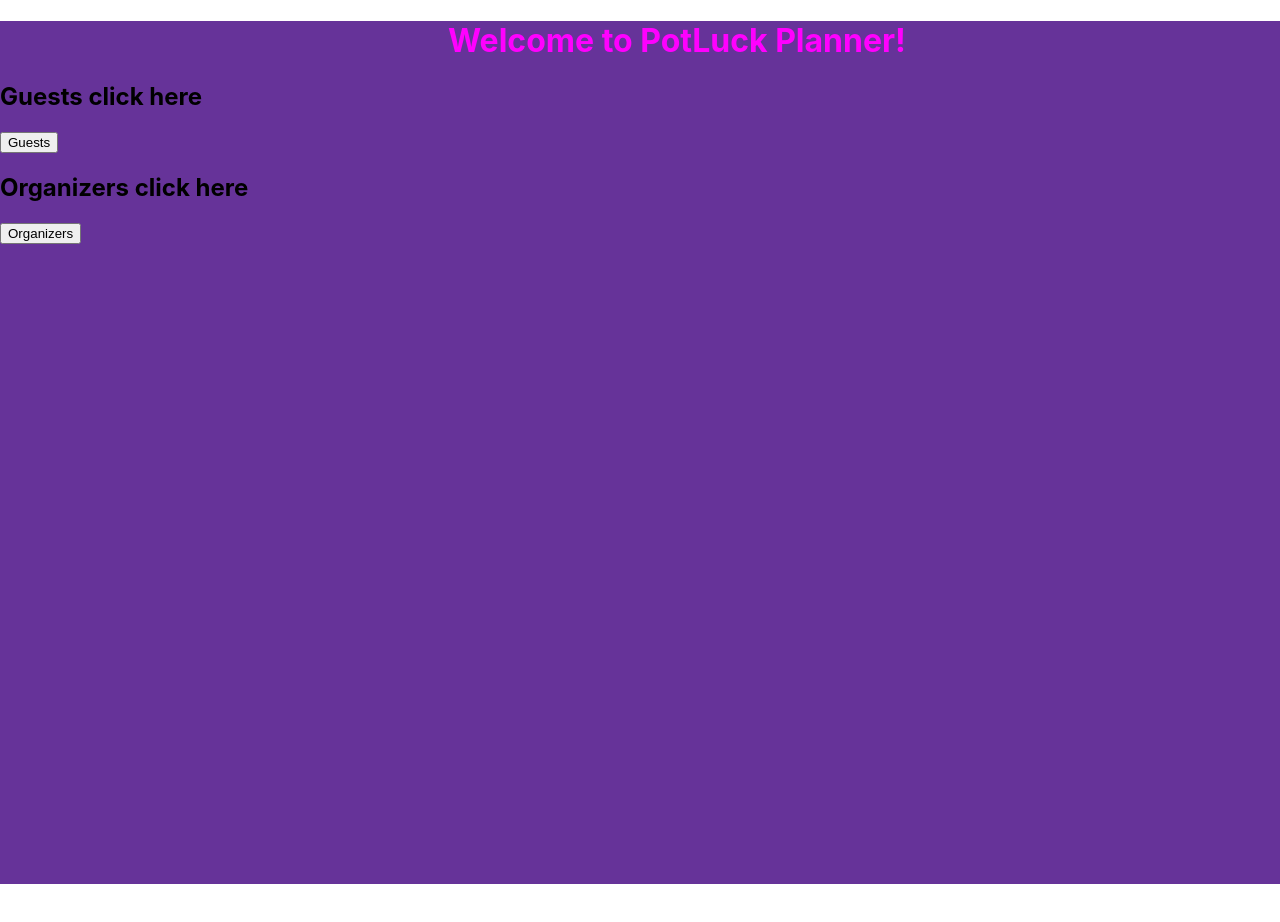
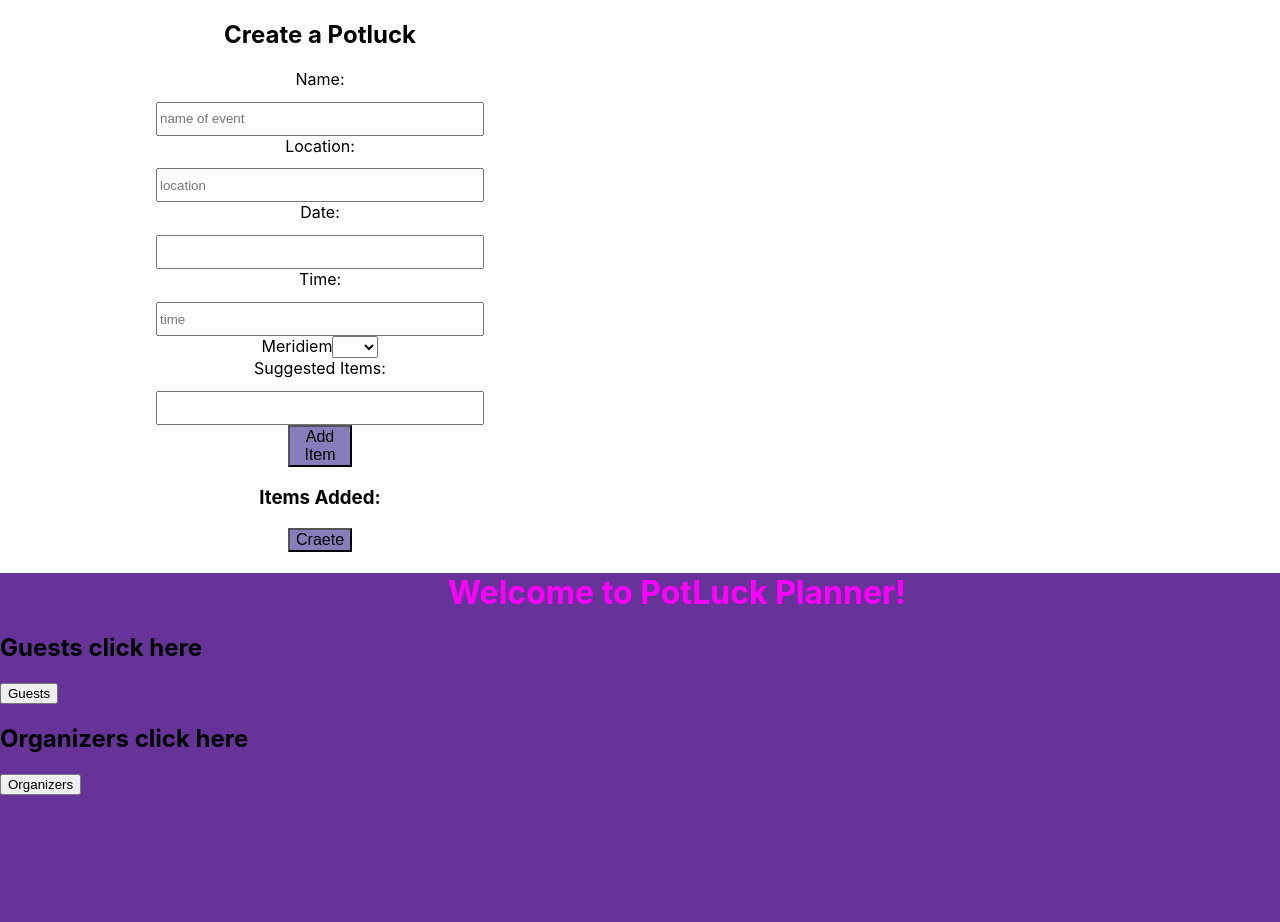
Before and after one commit to bw-potluck-planner-46/Frontend, a React (Create React App) app in the folder front-end/: page / in a window 1280 px wide. Shown: the top 922 px of the page. Before the commit the page ends 884 px from the top, so only its background shows below. Built offline with nearby package versions, Linux system fonts and the light colour scheme; no server answers.

Commit message:
potluck form revised

```diff
--- a/front-end/src/App.js
+++ b/front-end/src/App.js
@@ -5,7 +5,7 @@ import GuestStart from "./components/GuestStart"
 import GuestLogin from "./components/GuestLogin"
 import GuestRegister from "./components/GuestRegister"
 import GuestDashboard from "./privateGuestComponents/GuestDashboard"
-
+import PotluckCreate from './Private/PotluckCreate'
 import UserDashboard from "./Private/UserDashboard"
 
 import OrganizerStart from "./components/OrganizerStart"
@@ -33,6 +33,7 @@ const App = () => {
   return (
 
     <>
+    <PotluckCreate/>
         <Switch>
           <Route exact path="/">
             <StyledDiv>
--- a/front-end/src/Potluck.js
+++ b/front-end/src/Potluck.js
@@ -24,3 +24,5 @@ function Potluck({ details }) {
     </div>
   );
 }
+
+export default Potluck;
--- a/front-end/src/Private/PotluckCreate.js
+++ b/front-end/src/Private/PotluckCreate.js
@@ -1,135 +1,241 @@
-import React, { useState, useEffect } from "react";
-import { useParams, useRouteMatch, Route } from "react-router-dom";
+import React, { useState, useEffect} from "react";
+import axios from 'axios';
+import styled from 'styled-components';
 import * as yup from "yup";
 
+const StyledContainer = styled.form`
+  dispaly:flex;
+  justify-content: center;
+`
+const StyledForm = styled.form`
+  width: 50%;
+  display: flex;
+  flex-direction: column;
+  align-items: center;
+`
+const StyledLabel = styled.label`
+  margin-bottom: 2%;
+`
+const StyledInputContainer = styled.div`
+  width: 100%;
+  display: flex;
+  flex-direction: row;
+  justify-content: center;
+`
+const StyledInputs = styled.input`
+  width: 50%;
+  height: 3.5vh;
+`
+const StyledTime = styled.div`
+  display:flex;
+
+`
+const StyledErrorsContainer = styled.div``
+const StyledList = styled.div``
+const StyledButton = styled.button`
+  font-size: 1rem;
+  width: 10%;
+  background-color: #867EBA;
+  &:hover{
+    cursor: pointer;
+}
+`
+const StyledError = styled.p`
+  font-size: 0.75rem;
+  color: #DA3436;
+`
+
 const formSchema = yup.object().shape({
-  name: yup.string().required("event name is required"),
-  location: yup.string().required("event location is required"),
-  date: yup.string().required("event date is required"),
-  time: yup.string().required("event start time is required"),
+  name: yup.string().required("event name is required").min(2,'name must be at least 2 characters long'),
+  location: yup.string().required("event location is required").min(2,'location must be at least 2 characters long'),
+  date: yup.string().required("event date is required").max(8,'date cant not be more than 8 characters'),
+  time: yup.string().required("event start time is required").max(4,'characters long'),
   meridiem: yup.string().required().oneOf(["a.m.", "p.m."]),
+  items: yup.string(),
 });
 
-const PotluckCreate = () => {
-  const [potluck, setPotluck] = useState({
+const initialFormValues = {
   name: "",
   location: "",
   date: "",
   time: "",
-    items: "",
-  });
-  const [items, setItems] = useState({
-      commaSeparated: '',
-      multiline:''
+  meridiem:'',
+  items: [],
+};
+
+const initialFormErrors={
+  name:'',
+  location:'',
+  date:'',
+  time:'',
+  meridiem:'',
+};
+
+const initialPotlucks = [];
+
+const PotluckCreate = () => {
+  const [potlucks, setPotlucks] = useState(initialPotlucks);
+  const [formValues, setFormValues] = useState({
+    name: "",
+    location: "",
+    date: "",
+    time: "",
+    meridiem:'',
+    items: [],
   });
 
-    const handleCommaSeparatedChange = evt => {
-        const { value } = evt, target
-        setItems({
-            commaSeparated: value,
-            multiline: value
-                .split(',')
-                .map(v => v.trim())
-                .filter(Boolean)
-            .join('\n'),
+  const [itemInput, setItemInput] = useState('');
+  const [formErrors, setFormErrors]= useState(initialFormErrors);
+  const [item, setItem] = useState(potlucks.items)
+
+  const getPotlucks=()=>{
+    axios.get(`https://www.POTLUCKS.com/potlucks`)
+    .then((res)=>{
+      setPotlucks(res.data);
+    })
+    .catch((err)=>{
+      console.log(err);
     })
   }
-        const handleMultilineChange = evt => {
-        const { value } = evt, target
-        setItems({
-            commaSeparated: value,
-            multiline: value
-                .split(',')
-                .map(v => v.trim())
-                .filter(Boolean)
-            .join('\n'),
+
+  const postNewPotluck=(newPotluck)=>{
+    axios.post(`https://www.POTLUCKS.com/potlucks`)
+    .then((res)=>{
+      setPotlucks([res.data, ...potlucks]);
+      setFormValues(initialFormValues);
+    })
+    .catch((err)=>{
+      console.log(err);
     })
   }
-  const { url, path } = useParams();
 
-  const change = (evt) => {
+  useEffect(()=>{
+    getPotlucks();
+  }, []);
+
+  const validate = (evt) => {
+    yup.reach(formSchema, evt.target.name)
+       .validate(evt.target.value)
+       .then( valid => {
+        setFormErrors({
+               ...formErrors,
+               [evt.target.name]: ''
+           })
+       })
+       .catch( error => {
+        setFormErrors({
+            ...formErrors,
+            [evt.target.name]: error.errors[0]
+        })
+       })
+}
+  const onChange= (evt) => {
     evt.persist();
-    setPotluck({ ...potluck, [evt.target.name]: evt.target.value });
+    validate(evt);
+   setPotlucks({...potlucks, [evt.target.name]: evt.target.value});
 };
 
-  const id =
-    potluck.find((item) => {
-      return item.id == potluck.id;
-    }) || {};
+  const addItem =() =>{
+   const newItemsList = potlucks.items.split(',').map(v=>v.trim()).filter(Boolean).join('\n');
+   setItem(newItemsList);
 
-  if (!potluck) {
+  }
+
+  const clear=()=>{
+    setItem('');
+  }
+
+
+  if (!potlucks) {
     return <div>Loading potluck information...</div>;
   }
 
   return (
-    <div className="form-group card">
-      <form>
-        <h2>Create a Potluck:</h2>
-        <label>
-          Name:
-          <input
+    <StyledContainer>
+    <StyledForm>
+      <h2>Create a Potluck</h2>
+      <StyledErrorsContainer>
+        <div>{formErrors.name}</div>
+        <div>{formErrors.location}</div>
+        <div>{formErrors.date}</div>
+        <div>{formErrors.time}</div>
+        <div>{formErrors.meridiem}</div>
+      </StyledErrorsContainer>
+      <StyledLabel htmlfor='name'>Name:</StyledLabel>
+      <StyledInputContainer>
+        <StyledInputs
           type="text"
-            name="name"
-            placeholder="name"
-            value={potluck.name}
-            onChange={change}
+          id='name'
+          name='name'
+          placeholder='name of event'
+          value={potlucks.name}
+          onChange={onChange}
         />
-        </label>
-        <label>
-          Location:
-          <input
+        </StyledInputContainer>
+      <StyledLabel htmlfor='location'>Location:</StyledLabel>
+      <StyledInputContainer>
+      <StyledInputs
+          id='location'
+          name='location'
+          type='text'
+          placeholder='location'
+          value={potlucks.location}
+          onChange={onChange}
+        />
+        </StyledInputContainer>
+      <StyledLabel htmlfor='date'>Date:</StyledLabel>
+      <StyledInputContainer>
+        <StyledInputs
+          id='date'
+          name='date'
+          type='text'
+          placeholde='date'
+          value={potlucks.date}
+          onChange={onChange}
+        />
+        </StyledInputContainer>
+      <StyledLabel htmlfor='time'>Time:</StyledLabel>
+      <StyledInputContainer>
+        <StyledInputs
+          id='time'
+          name='time'
+          type='text'
+          placeholder='time'
+          value={potlucks.time}
+          onChange={onChange}
+        />
+        </StyledInputContainer>
+        <StyledTime>
+          <StyledLabel>Meridiem</StyledLabel>
+          <select onChange={onChange} value={potlucks.meridiem} name='meridiem'>
+            <option value=""></option>
+            <option value="a.m">A.M</option>
+            <option value="p.m">P.M</option>
+          </select>
+        </StyledTime>
+
+      <StyledLabel htmlfor='items'>
+      Suggested Items:
+      </StyledLabel>
+
+      <StyledInputs
         type="text"
-            name="location"
-            placholder="location"
-            value={potluck.location}
-            onChange={change}
+        id='item'
+        name='items'
+        value={item}
+        onChange={onChange}
        />
-        </label>
-        <label>
-          Date:
-          <input
-            type="text"
-            name="date"
-            placeholder="date"
-            value={potluck.date}
-            onChange={change}
-          />
-        </label>
-        <label>
-          Time:
-          <input
-            type="text"
-            name="time"
-            placeholder="time"
-            value={potluck.time}
-            onChange={change}
-          />
-              </label>
-              <label>
-                  Items you would like to see:
-                     <input
-                      type="text"
-                      name='items'
-                      placholder='items go here'
-                      value={ potluck.items }
-                      onChange={handleCommaSeparatedChange}
-                  />
-              </label>
-              <label>
-                  Items enter:
-                     <textarea
-                     value={ multiline }
-                     cols="30"
-                     rows="10"
-                     onChange={ handleMultilineChange }
-                     />
-              </label>
-              <div className='form-group btn'>
-                <button type='submit'>Create</button>
-                <button type='reset'>Cancle</button>
+       <StyledButton type='button' onClick={()=> addItem()}>Add Item</StyledButton>
+
+       <StyledList>
+        <div>
+        <h3>Items Added:</h3>
+        <p>{item}</p>
         </div>
-      </form>
-    </div>
+      </StyledList>
+      <StyledButton type='button' onClick={onChange}>Craete</StyledButton>
+     </StyledForm>
+    </StyledContainer>
   );
 };
 
```
Lines whose indentation alone changed are shown as unchanged.
